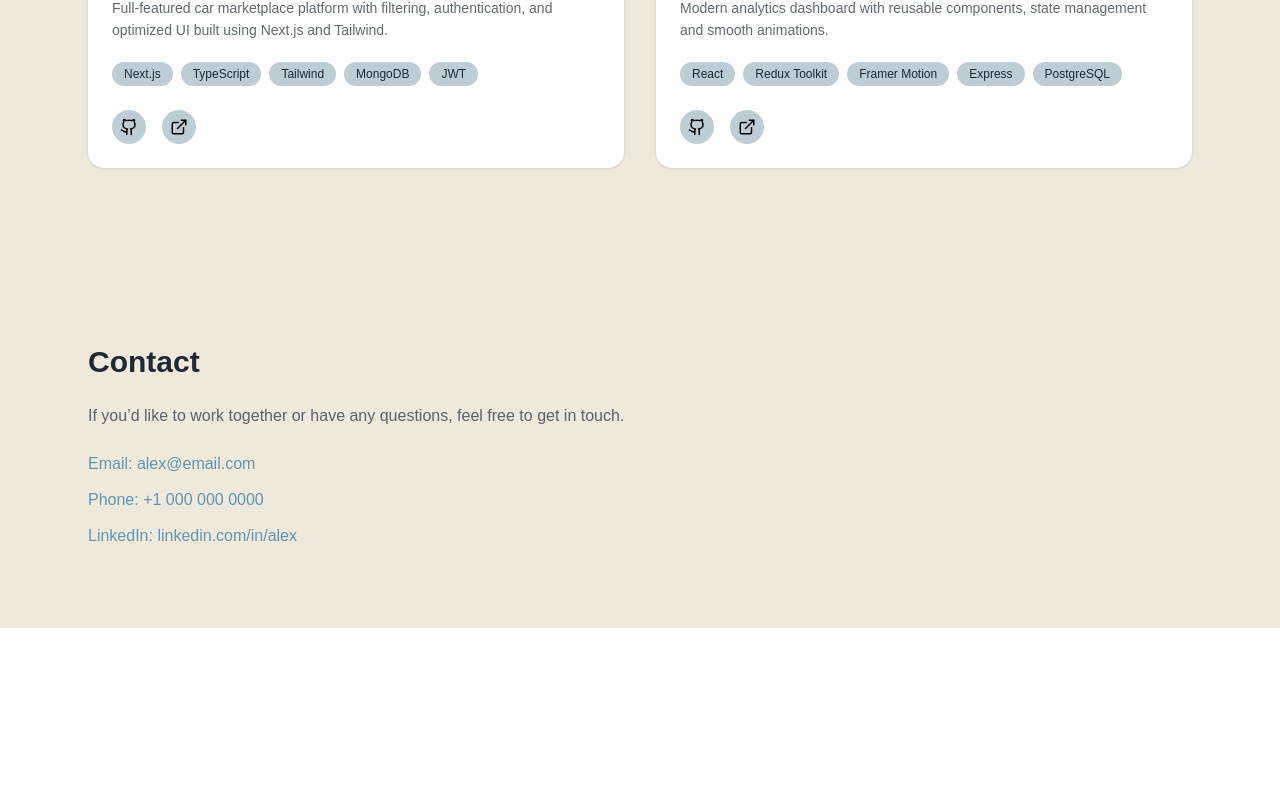
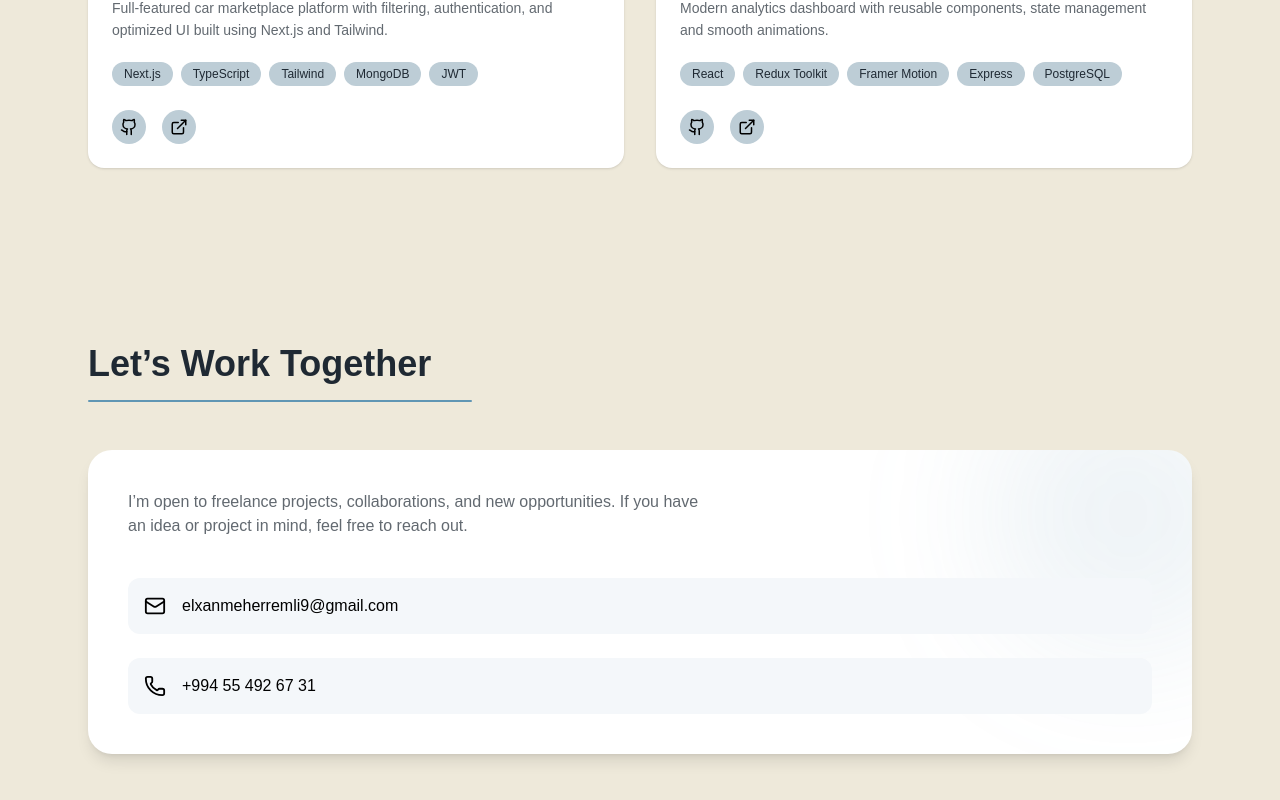
Before and after one commit to elxanoffical/Elkhan-portfolio, a Next.js app: page / in a window 1280 px wide. Shown: the part 2705-3505 px from the top of the page. Before the commit the page ends 3333 px from the top, so only its background shows below. Built offline with nearby package versions, Linux system fonts and the light colour scheme.

Commit message:
Enhance Contact section with updated title, improved layout, and added contact methods

```diff
--- a/components/Contact.jsx
+++ b/components/Contact.jsx
@@ -1,25 +1,85 @@
 'use client'
 import Section from './Section'
 import { FadeUp } from './Motion'
+import { Mail, Phone } from 'lucide-react'
 
 export default function Contact() {
   return (
     <Section>
       <FadeUp>
-        <h2 className="text-3xl font-semibold mb-6 text-[#1F2933]">
-          Contact
+
+        {/* Title */}
+        <h2 className="text-4xl font-semibold text-[#1F2933]">
+          Let’s Work Together
         </h2>
 
-        <p className="mb-6 max-w-xl text-[#1F2933]/70">
-          If you’d like to work together or have any questions, feel free to
-          get in touch.
-        </p>
+        {/* Divider */}
+        <div className="mt-4 mb-12">
+          <div className="h-[2px] w-full max-w-sm bg-[#6096B4] rounded-full" />
+        </div>
 
-        <ul className="space-y-3 text-[#6096B4]">
-          <li>Email: alex@email.com</li>
-          <li>Phone: +1 000 000 0000</li>
-          <li>LinkedIn: linkedin.com/in/alex</li>
-        </ul>
+        {/* Contact Card */}
+        <div
+          className="
+            relative overflow-hidden
+            rounded-3xl p-10
+            bg-white
+            shadow-lg
+            transition duration-300
+            hover:shadow-2xl
+          "
+        >
+
+          {/* Soft background accent */}
+          <div className="absolute -top-20 -right-20 w-72 h-72 bg-[#6096B4]/10 rounded-full blur-3xl" />
+
+          <p className="mb-10 max-w-xl text-[#1F2933]/70 relative z-10">
+            I’m open to freelance projects, collaborations, and new
+            opportunities. If you have an idea or project in mind,
+            feel free to reach out.
+          </p>
+
+          <div className="space-y-6 relative z-10">
+
+            {/* Email */}
+            <a
+              href="mailto:elxanmeherremli9@gmail.com"
+              className="
+                flex items-center gap-4
+                p-4 rounded-xl
+                bg-[#F4F7FA]
+                transition duration-300
+                hover:bg-[#6096B4]
+                hover:text-white
+              "
+            >
+              <Mail size={22} />
+              <span className="font-medium">
+                elxanmeherremli9@gmail.com
+              </span>
+            </a>
+
+            {/* Phone */}
+            <a
+              href="tel:+994554926731"
+              className="
+                flex items-center gap-4
+                p-4 rounded-xl
+                bg-[#F4F7FA]
+                transition duration-300
+                hover:bg-[#6096B4]
+                hover:text-white
+              "
+            >
+              <Phone size={22} />
+              <span className="font-medium">
+                +994 55 492 67 31
+              </span>
+            </a>
+
+          </div>
+        </div>
+
       </FadeUp>
     </Section>
   )
```
